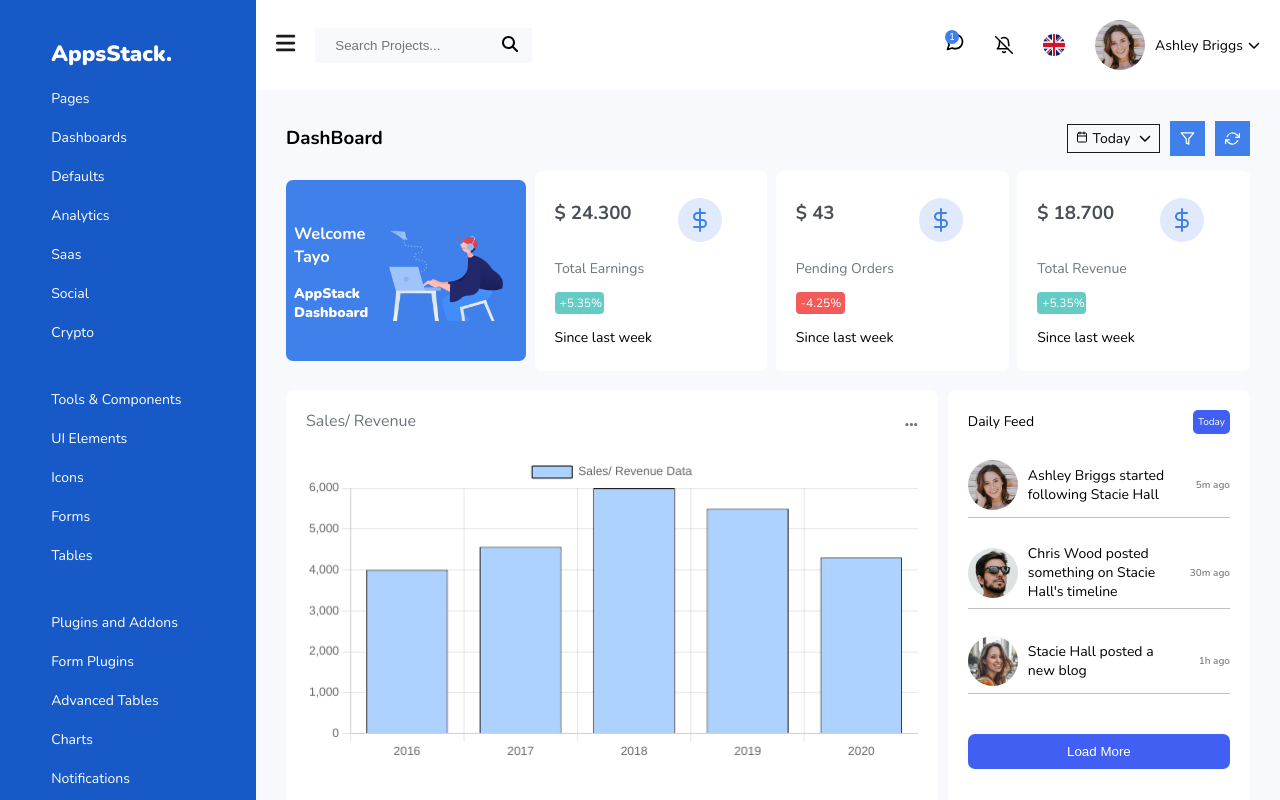
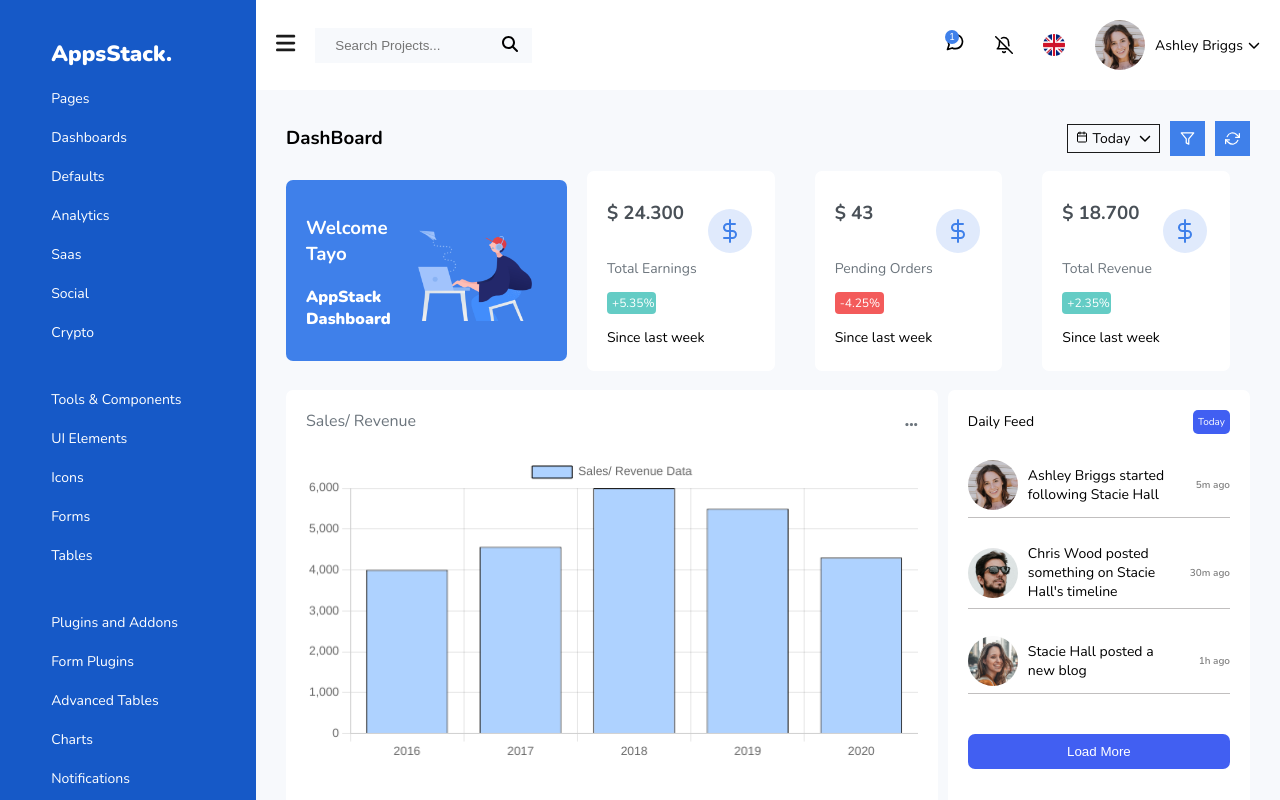
Before and after one commit to TEE2DWHY/admin-dashboard, a Next.js app: page / in a window 1280 px wide. Shown: the top 800 px of the page. Built offline with nearby package versions, Linux system fonts and the light colour scheme.

Commit message:
made changes to card.jsx

```diff
--- a/data/data.jsx
+++ b/data/data.jsx
@@ -14,7 +14,7 @@ const cardDetails = [
   {
     figure: "$ 18.700",
     info: "Total Revenue",
-    roi: "+5.35%",
+    roi: "+2.35%",
     timeFrame: "Since last week",
   },
 ];
--- a/styles/dashboard.css
+++ b/styles/dashboard.css
@@ -46,11 +46,12 @@
   padding: 20px;
   color: #fff;
   border-radius: 7px;
-  height: 140.94px;
   font-weight: 900;
   cursor: pointer;
-  width: 200px;
-  font-size: 14px;
+  width: fit-content;
+  height: 140.94px;
+  font-size: 16px;
+  font-weight: 900;
 }
 
 .customer-support {
@@ -72,6 +73,7 @@
   cursor: pointer;
   display: flex;
   align-items: center;
+  margin: 0 20px;
 }
 
 .card-col-1 {
```
